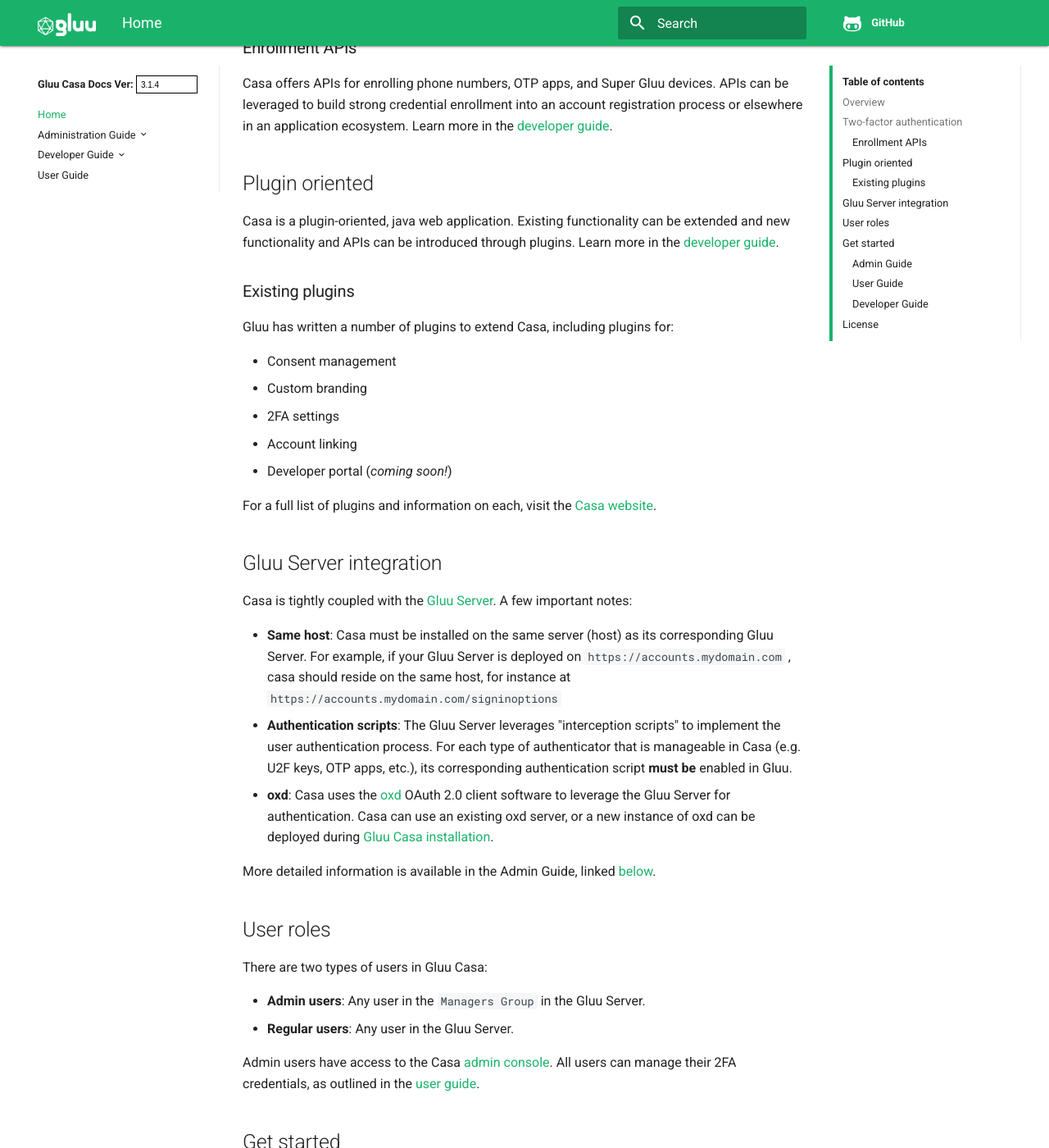
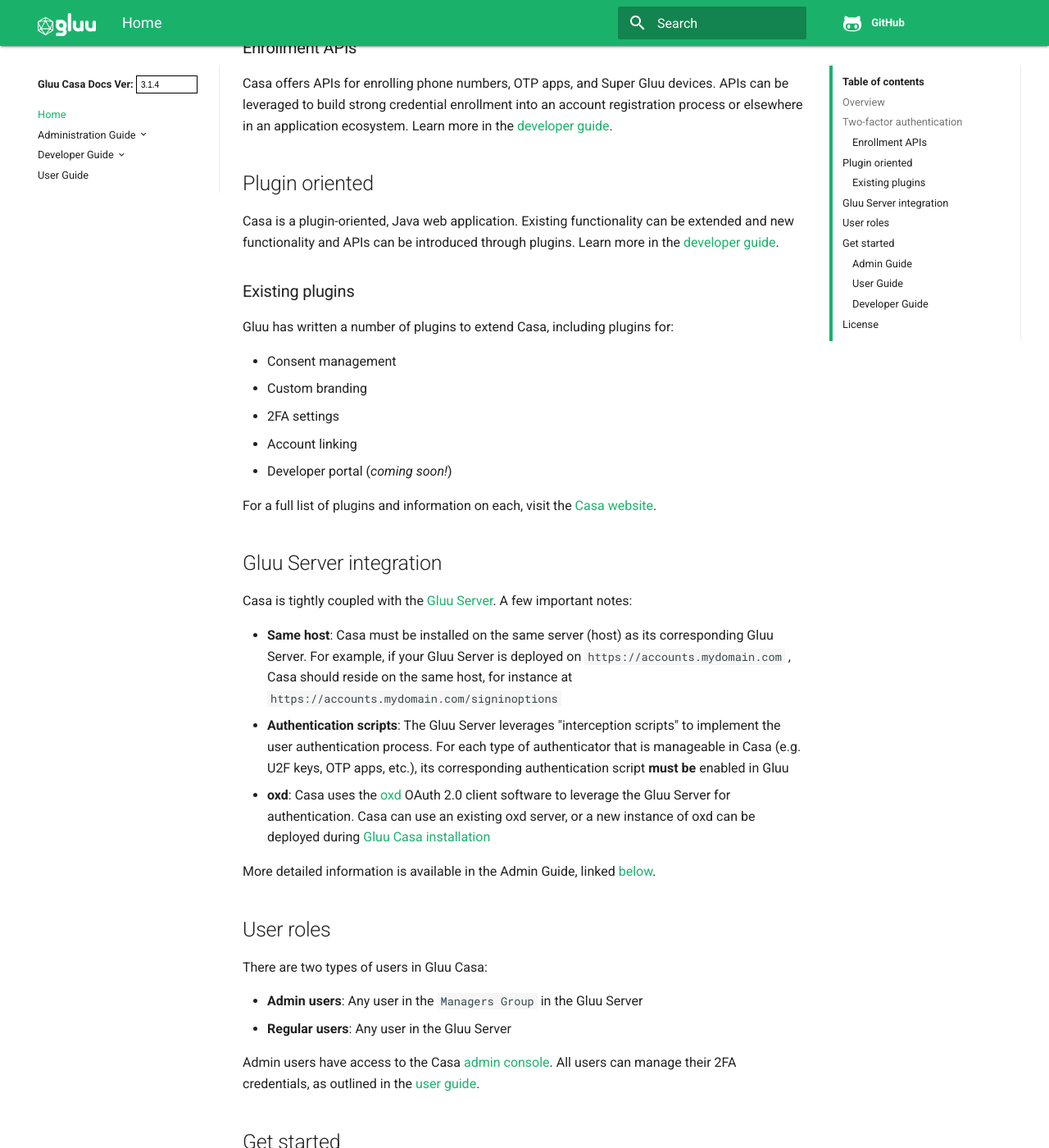
Before and after one commit to shmorri/docs-casa-prod, an MkDocs documentation site: the page built from docs/source/index.md, in a window 1280 px wide and 1400 px high, scrolled down 910 px. Shown: the whole window at 82% size. Built offline with MkDocs 1.6.1, drawn with Linux system fonts in a browser that asks for light colours; old or Windows-style settings are respelled for this version of MkDocs.

```diff
--- a/docs/source/index.md
+++ b/docs/source/index.md
@@ -30,7 +30,7 @@ Casa offers APIs for enrolling phone numbers, OTP apps, and Super Gluu devices.
 
 ## Plugin oriented
 
-Casa is a plugin-oriented, java web application. Existing functionality can be extended and new functionality and APIs can be introduced through plugins. Learn more in the [developer guide](./developer/index.md).
+Casa is a plugin-oriented, Java web application. Existing functionality can be extended and new functionality and APIs can be introduced through plugins. Learn more in the [developer guide](./developer/index.md).
 
 ### Existing plugins
 Gluu has written a number of plugins to extend Casa, including plugins for:
@@ -47,11 +47,11 @@ For a full list of plugins and information on each, visit the [Casa website](htt
 
 Casa is tightly coupled with the [Gluu Server](https://gluu.org/docs/ce). A few important notes:
 
-- **Same host**: Casa must be installed on the same server (host) as its corresponding Gluu Server. For example, if your Gluu Server is deployed on `https://accounts.mydomain.com` , casa should reside on the same host, for instance at `https://accounts.mydomain.com/signinoptions`
+- **Same host**: Casa must be installed on the same server (host) as its corresponding Gluu Server. For example, if your Gluu Server is deployed on `https://accounts.mydomain.com` , Casa should reside on the same host, for instance at `https://accounts.mydomain.com/signinoptions`
 
-- **Authentication scripts**: The Gluu Server leverages "interception scripts" to implement the user authentication process. For each type of authenticator that is manageable in Casa (e.g. U2F keys, OTP apps, etc.), its corresponding authentication script **must be** enabled in Gluu.
+- **Authentication scripts**: The Gluu Server leverages "interception scripts" to implement the user authentication process. For each type of authenticator that is manageable in Casa (e.g. U2F keys, OTP apps, etc.), its corresponding authentication script **must be** enabled in Gluu
 
-- **oxd**: Casa uses the [oxd](https://oxd.gluu.org) OAuth 2.0 client software to leverage the Gluu Server for authentication. Casa can use an existing oxd server, or a new instance of oxd can be deployed during [Gluu Casa installation](./administration/installation.md).
+- **oxd**: Casa uses the [oxd](https://oxd.gluu.org) OAuth 2.0 client software to leverage the Gluu Server for authentication. Casa can use an existing oxd server, or a new instance of oxd can be deployed during [Gluu Casa installation](./administration/installation.md)
 
 More detailed information is available in the Admin Guide, linked [below](#admin-guide).
 
@@ -59,9 +59,9 @@ More detailed information is available in the Admin Guide, linked [below](#admin
 
 There are two types of users in Gluu Casa:
 
-- **Admin users**: Any user in the `Managers Group` in the Gluu Server.
+- **Admin users**: Any user in the `Managers Group` in the Gluu Server
 
-- **Regular users**: Any user in the Gluu Server.
+- **Regular users**: Any user in the Gluu Server
 
 Admin users have access to the Casa [admin console](./administration/admin-console.md). All users can manage their 2FA credentials, as outlined in the [user guide](./user-guide.md).
 
```
